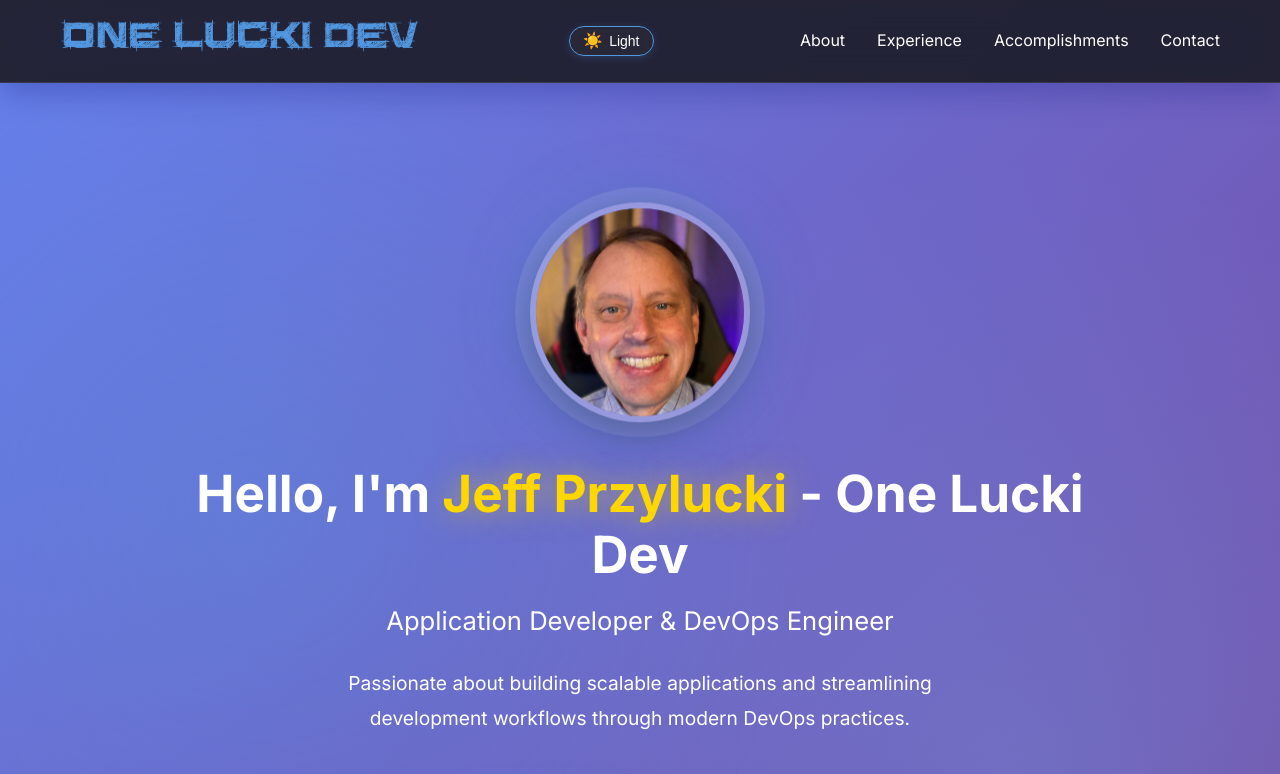
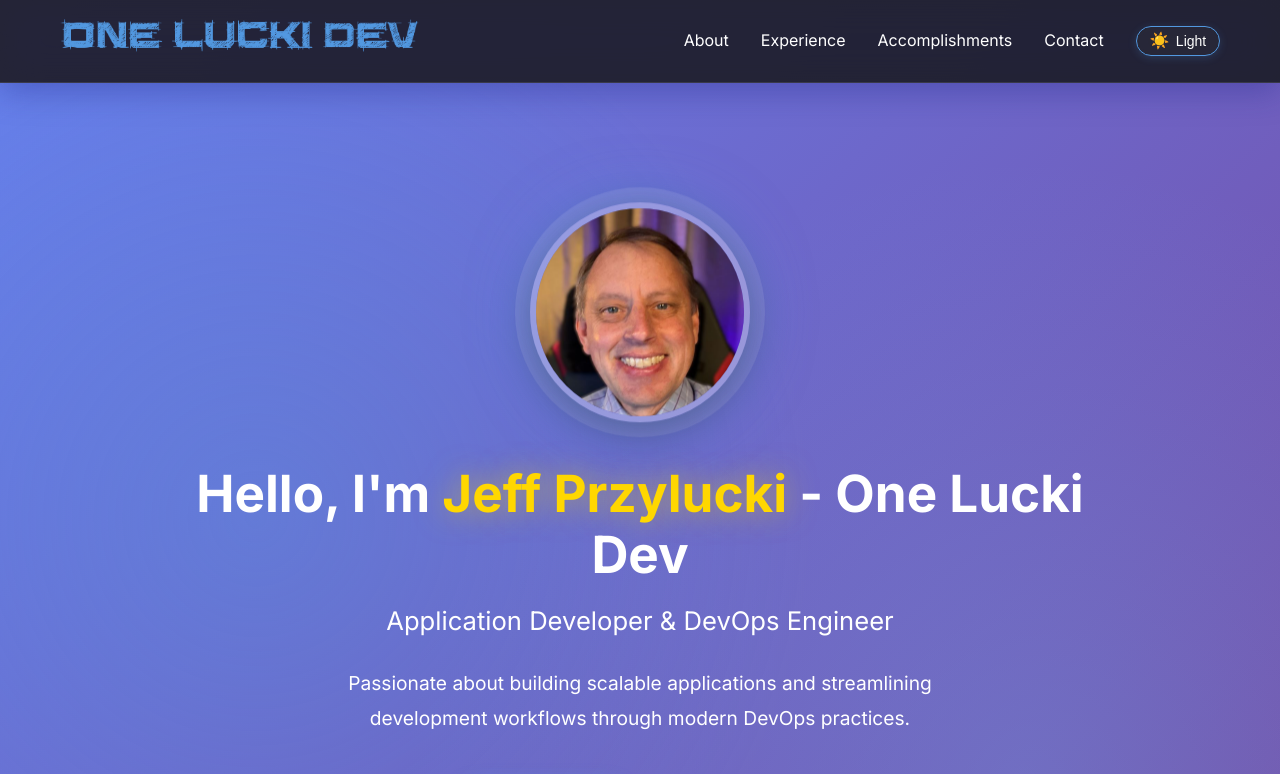
Before and after one commit to jeffpriz/oneluckidev-site, a React (Vite) app: page / in a window 1280 px wide. Shown: the top 774 px of the page. Built offline with nearby package versions, Linux system fonts and the light colour scheme.

Commit message:
Reposition theme toggle to the right of Contact link
Co-authored-by: jeffpriz <10476939+jeffpriz@users.noreply.github.com>

```diff
--- a/src/components/Navbar.css
+++ b/src/components/Navbar.css
@@ -54,6 +54,7 @@
   display: flex;
   list-style: none;
   gap: 2rem;
+  align-items: center;
 }
 
 .nav-menu a {
@@ -65,6 +66,11 @@
 
 .nav-menu a:hover {
   color: var(--primary-color);
+}
+
+.theme-toggle-item {
+  display: flex;
+  align-items: center;
 }
 
 /* Hamburger Menu */
@@ -138,6 +144,11 @@
     font-size: 1.2rem;
   }
 
+  .theme-toggle-item {
+    width: 100%;
+    justify-content: center;
+  }
+
   .nav-brand {
     height: 40px;
   }
--- a/src/components/Navbar.tsx
+++ b/src/components/Navbar.tsx
@@ -29,24 +29,22 @@ const Navbar = () => {
             }}
           />
         </Link>
-        <div className="nav-right">
-          <ThemeToggle />
-          <button
-            className={`hamburger ${isMenuOpen ? 'active' : ''}`}
-            onClick={toggleMenu}
-            aria-label="Toggle navigation menu"
-          >
-            <span></span>
-            <span></span>
-            <span></span>
-          </button>
-        </div>
         <ul className={`nav-menu ${isMenuOpen ? 'active' : ''}`}>
           <li><Link to="/about" onClick={closeMenu}>About</Link></li>
           <li><Link to="/experience" onClick={closeMenu}>Experience</Link></li>
           <li><Link to="/accomplishments" onClick={closeMenu}>Accomplishments</Link></li>
           <li><Link to="/contact" onClick={closeMenu}>Contact</Link></li>
+          <li className="theme-toggle-item"><ThemeToggle /></li>
         </ul>
+        <button
+          className={`hamburger ${isMenuOpen ? 'active' : ''}`}
+          onClick={toggleMenu}
+          aria-label="Toggle navigation menu"
+        >
+          <span></span>
+          <span></span>
+          <span></span>
+        </button>
       </div>
     </nav>
   )
```
